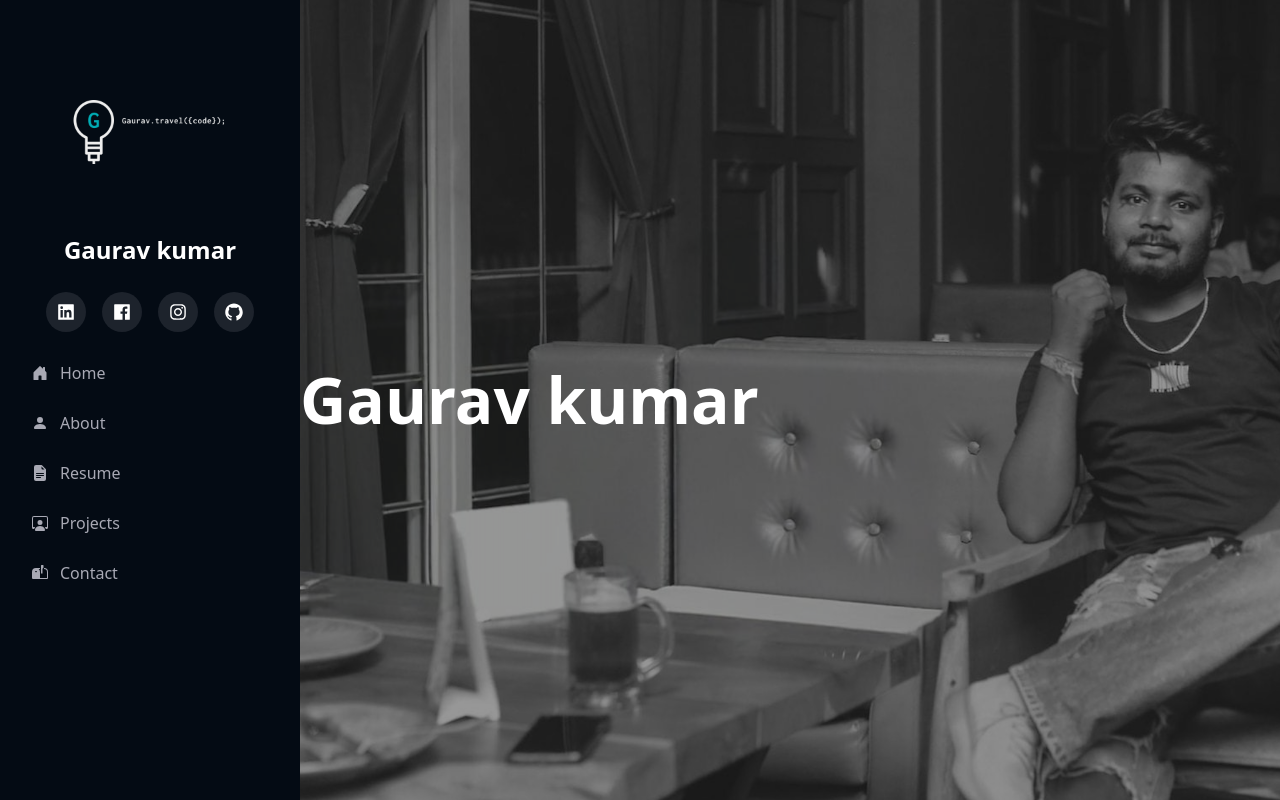
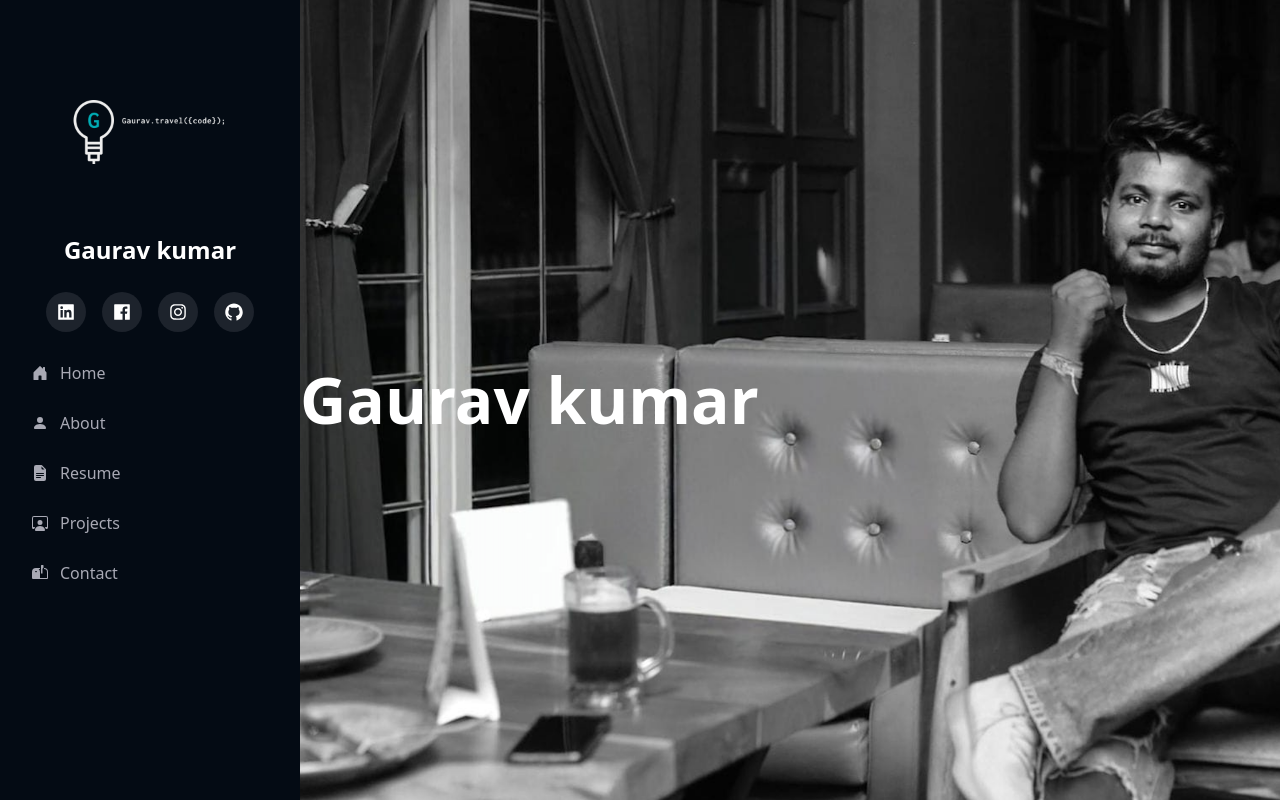
Before and after one commit to Gaurav62462/my-profile, a Next.js app: page / in a window 1280 px wide. Built offline with nearby package versions, Linux system fonts and the light colour scheme; no server answers.

Commit message:
delete footer compo

```diff
--- a/src/components/Home/index.tsx
+++ b/src/components/Home/index.tsx
@@ -8,7 +8,7 @@
 
     return (
         <section id='home' className="h-full bg-[url('/image/bg-a.png')] bg-cover bg-center bg-no-repeat flex items-center min-h-screen">
-            <div className="w-full h-full bg-[#31303080] flex items-center">
+            <div className="w-full h-full  flex items-center">
                 <p className="text-[64px] text-white font-bold line-clamp-3">
                     {
                         data.name
```
